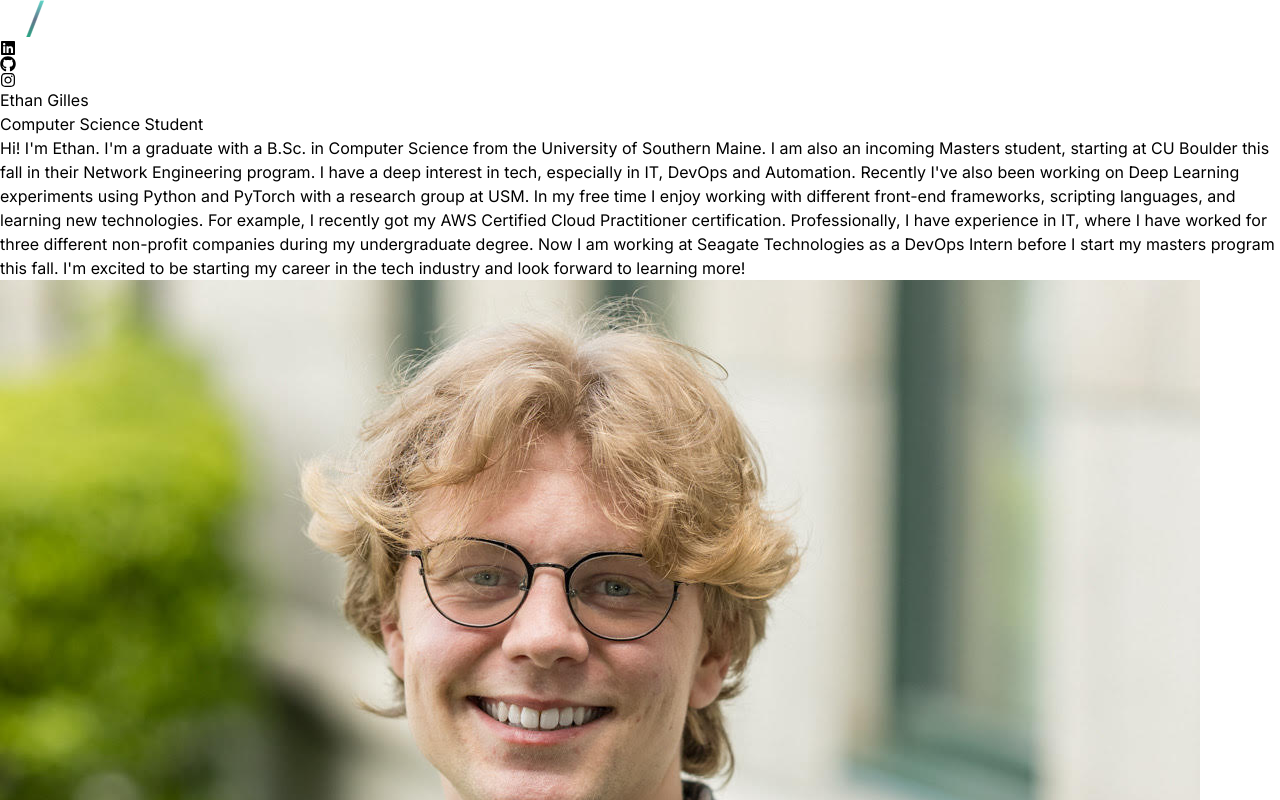
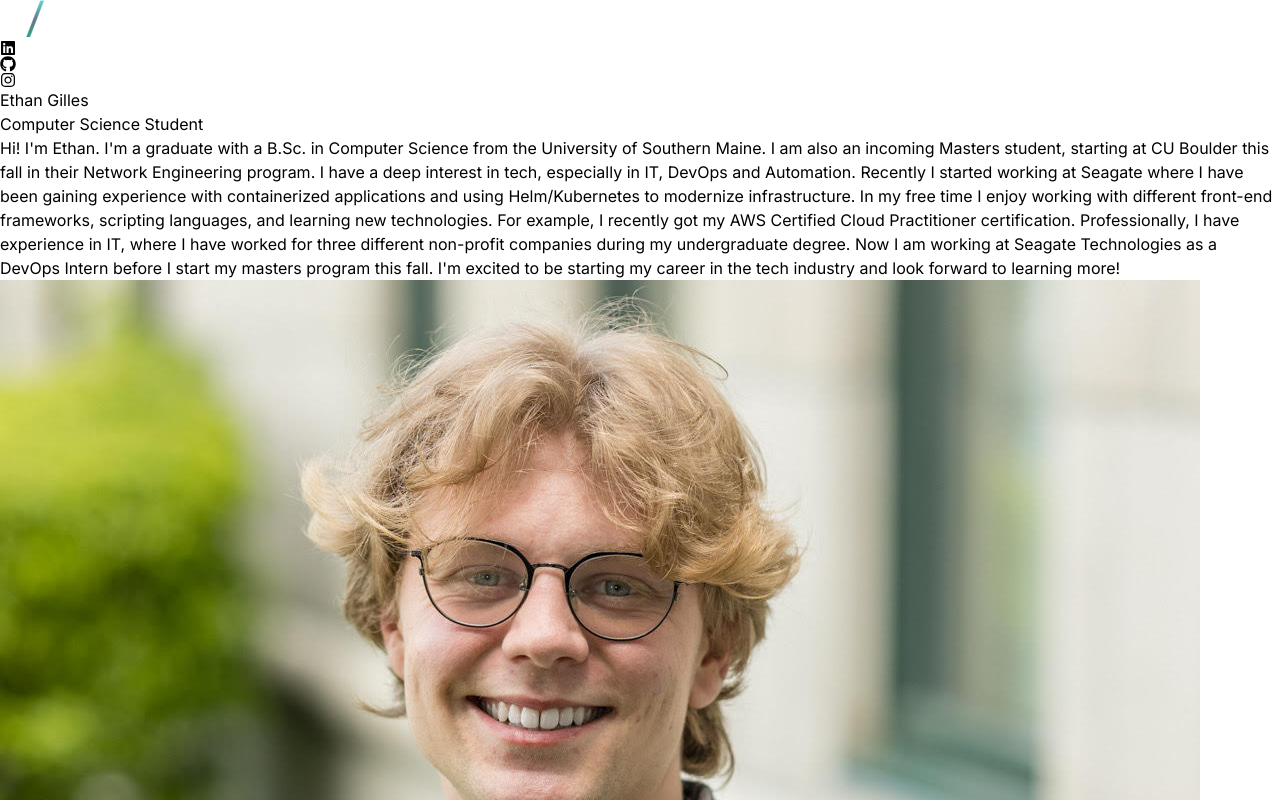
Before and after one commit to EthanGilles/Portfolio, a React (Vite) app: page / in a window 1280 px wide. Shown: the top 800 px of the page. Built offline with nearby package versions, Linux system fonts and the light colour scheme.

Commit message:
hero text

```diff
--- a/src/constants/index.js
+++ b/src/constants/index.js
@@ -13,9 +13,10 @@ Hi! I'm Ethan.
 I'm a graduate with a B.Sc. in Computer Science from the University of Southern Maine.
 I am also an incoming Masters student, starting at CU Boulder this fall in their Network
 Engineering program.
-I have a deep interest in tech, especially in IT, DevOps and Automation. Recently
-I've also been working on Deep Learning experiments using Python and PyTorch with
-a research group at USM. In my free time I enjoy working with different
+I have a deep interest in tech, especially in IT, DevOps and Automation.
+Recently I started working at Seagate where I have been gaining experience with
+containerized applications and using Helm/Kubernetes to modernize infrastructure.
+In my free time I enjoy working with different
 front-end frameworks, scripting languages, and learning new technologies. For example,
 I recently got my AWS Certified Cloud Practitioner certification.
 Professionally, I have experience in IT, where I have worked for three different
```
